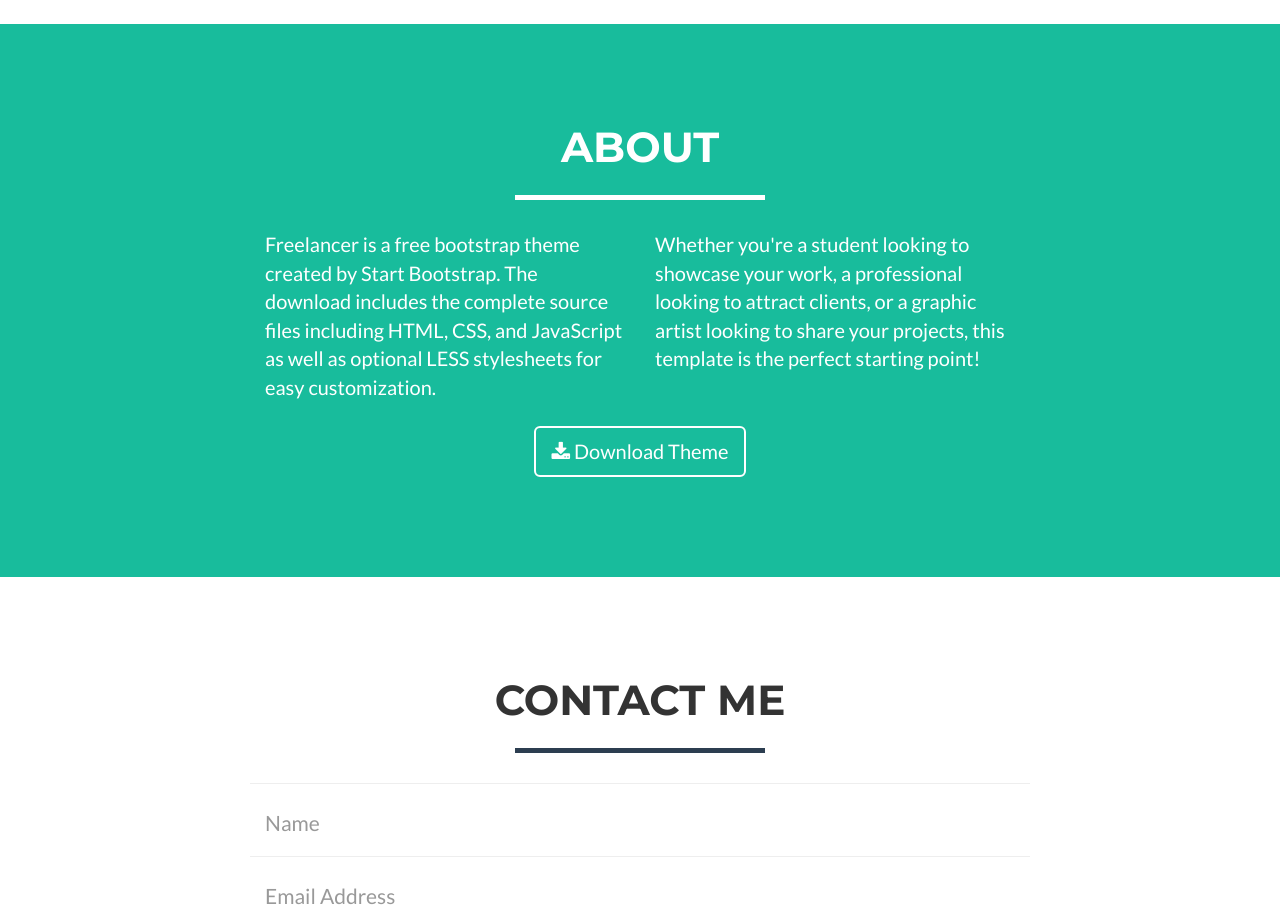
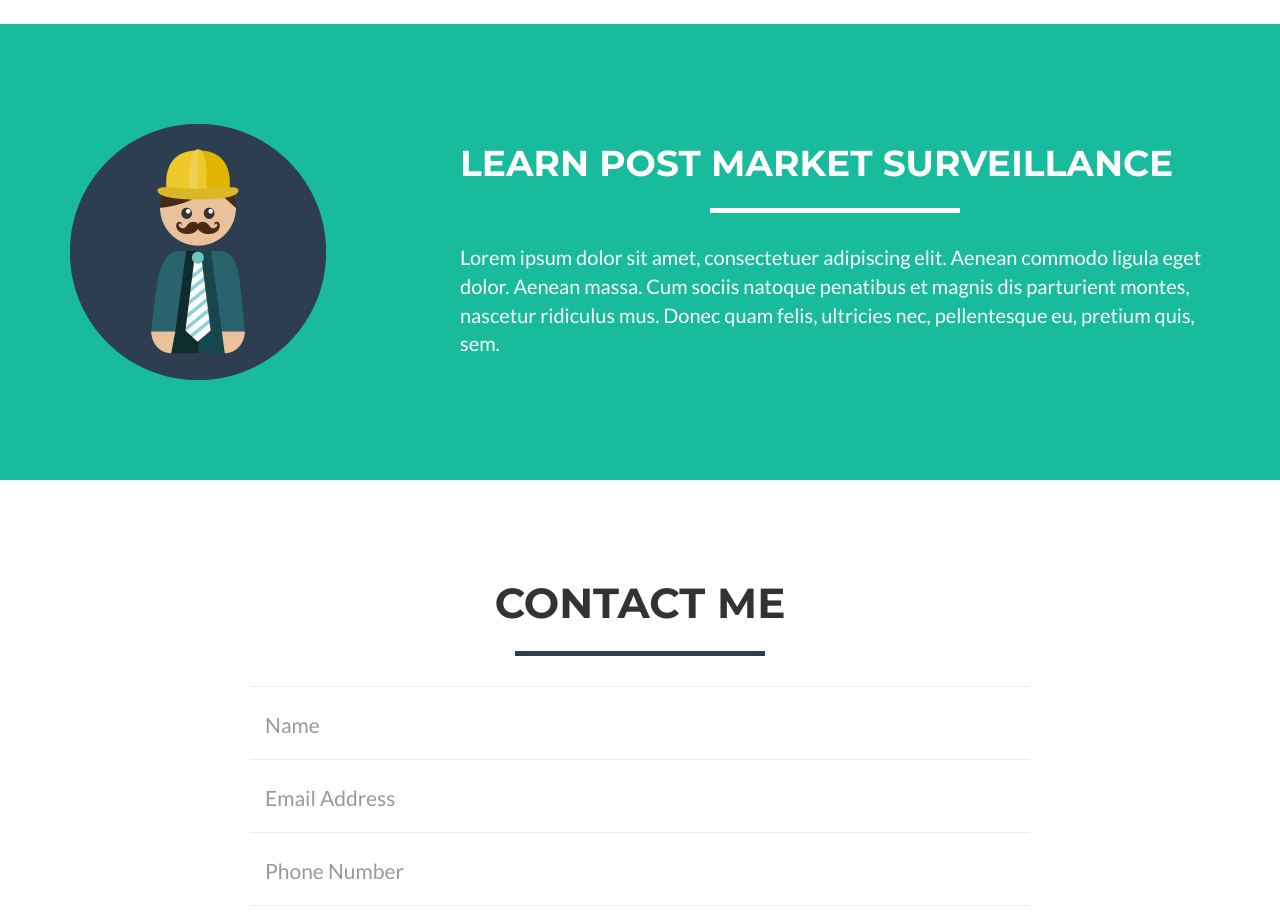
Before and after one commit to vitalblinks/vitalblinks.github.io, a website: page index.html in a window 1280 px wide. Shown: the part 1600-2524 px from the top of the page. Drawn offline with nearby package versions, Linux system fonts and the light colour scheme.

Commit message:
Post Market Surveillance Section added

```diff
--- a/index.html
+++ b/index.html
@@ -47,7 +47,7 @@
         </div>
     </nav>
 
-    <!-- Header -->
+    <!-- Introduction -->
     <header>
         <div class="container" id="maincontent" tabindex="-1">
             <div class="row">
@@ -72,7 +72,7 @@
         </div>
     </header>
 
-    <!-- Portfolio Grid Section -->
+    <!-- Video Section -->
     <section id="portfolio">
         <div class="container">
             <div class="row">
@@ -87,26 +87,19 @@
         </div>
     </section>
 
-    <!-- About Section -->
+    <!-- Post Market Surveillance Section -->
     <section class="success" id="about">
-        <div class="container">
+        <div class="container" id="maincontent" tabindex="-1">
             <div class="row">
-                <div class="col-lg-12 text-center">
-                    <h2>About</h2>
-                    <hr class="star-light">
+                <div class="col-lg-4 ">
+                    <img class="img-responsive" src="img/profile.png" alt="">
                 </div>
-            </div>
-            <div class="row">
-                <div class="col-lg-4 col-lg-offset-2">
-                    <p>Freelancer is a free bootstrap theme created by Start Bootstrap. The download includes the complete source files including HTML, CSS, and JavaScript as well as optional LESS stylesheets for easy customization.</p>
-                </div>
-                <div class="col-lg-4">
-                    <p>Whether you're a student looking to showcase your work, a professional looking to attract clients, or a graphic artist looking to share your projects, this template is the perfect starting point!</p>
-                </div>
-                <div class="col-lg-8 col-lg-offset-2 text-center">
-                    <a href="#" class="btn btn-lg btn-outline">
-                        <i class="fa fa-download"></i> Download Theme
-                    </a>
+                <div class="col-lg-8">
+                    <div class="intro-text">
+                        <h1 class="name">Learn Post Market Surveillance</h1>
+                        <hr class="star-light">
+                        <p>Lorem ipsum dolor sit amet, consectetuer adipiscing elit. Aenean commodo ligula eget dolor. Aenean massa. Cum sociis natoque penatibus et magnis dis parturient montes, nascetur ridiculus mus. Donec quam felis, ultricies nec, pellentesque eu, pretium quis, sem. </p>
+                    </div>
                 </div>
             </div>
         </div>
```
